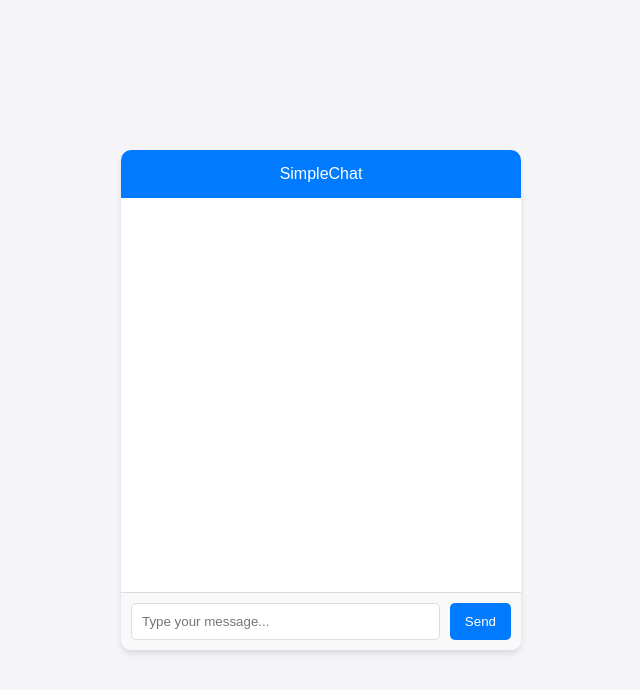
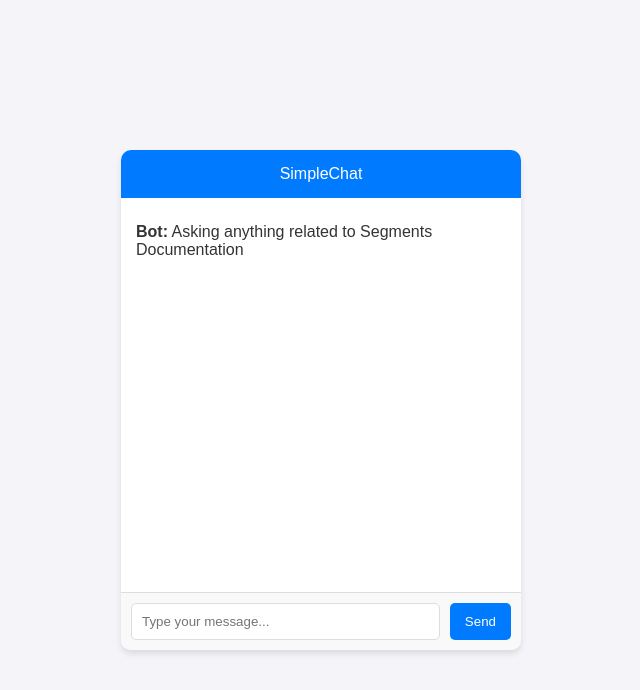
Before and after one commit to majid-2002/chatbot-zeotap, a Flask app: page / in a window 1280 px wide. Shown: the top 690 px of the page, without its empty margins (319-959 px from the left). Run offline with Flask 3, Linux system fonts and the light colour scheme; parts of the project's set-up code (start-up, migrations or seed data) failed here and were passed over.

Commit message:
update UI

```diff
--- a/app/templates/index.html
+++ b/app/templates/index.html
@@ -1,8 +1,8 @@
 <!DOCTYPE html>
 <html lang="en">
   <head>
-  <meta charset="UTF-8">
-  <meta name="viewport" content="width=device-width, initial-scale=1.0">
+    <meta charset="UTF-8" />
+    <meta name="viewport" content="width=device-width, initial-scale=1.0" />
     <title>SimpleChat</title>
     <style>
       body {
@@ -80,11 +80,14 @@
   </head>
   <body>
     <div class="chat-container">
-    <div class="chat-header">
-      SimpleChat
+      <div class="chat-header">SimpleChat</div>
+      <div class="chat-messages" id="chatMessages">
+        <div>
+          <div class="message bot">
+            <strong>Bot:</strong> Asking anything related to Segments
+            Documentation
           </div>
-    <div class="chat-messages" id="chatMessages">
-      <!-- Messages will appear here -->
+        </div>
       </div>
       <div class="chat-input">
         <input type="text" id="query" placeholder="Type your message..." />
@@ -100,26 +103,23 @@
 
         const chatbox = document.getElementById("chatMessages");
 
-      // Display user message
         chatbox.innerHTML += `<div class="message user"><strong>You:</strong> ${query}</div>`;
         chatbox.scrollTop = chatbox.scrollHeight; // Auto-scroll to the latest message
 
-      // Send query to the server
         fetch("/query", {
           method: "POST",
           headers: { "Content-Type": "application/json" },
-        body: JSON.stringify({ query })
+          body: JSON.stringify({ query }),
         })
-      .then(response => response.json())
-      .then(data => {
-        // Display bot response
+          .then((response) => response.json())
+          .then((data) => {
             chatbox.innerHTML += `<div class="message bot"><strong>Bot:</strong> ${data.response}</div>`;
-        chatbox.scrollTop = chatbox.scrollHeight; // Auto-scroll to the latest message
+            chatbox.scrollTop = chatbox.scrollHeight;
           })
-      .catch(error => {
+          .catch((error) => {
             console.error("Error:", error);
             chatbox.innerHTML += `<div class="message bot"><strong>Bot:</strong> Sorry, there was an error processing your request.</div>`;
-        chatbox.scrollTop = chatbox.scrollHeight; // Auto-scroll to the latest message
+            chatbox.scrollTop = chatbox.scrollHeight;
           });
 
         // Clear input field
```
Lines whose indentation alone changed are shown as unchanged.
